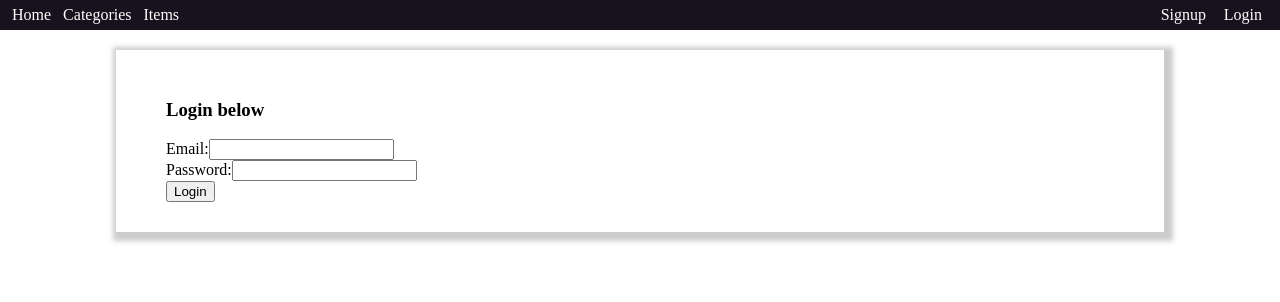
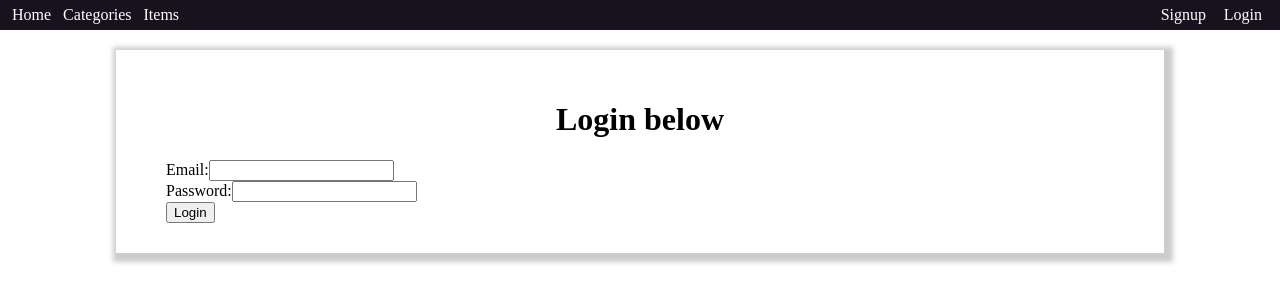
Before and after one commit to JKCodes/ecommerce-app, a React (Create React App) app: page /login in a window 1280 px wide. Shown: the top 302 px of the page. Built offline with nearby package versions, Linux system fonts and the light colour scheme; no server answers.

Commit message:
add styles for Login heading

```diff
--- a/src/views/Login/index.js
+++ b/src/views/Login/index.js
@@ -1,13 +1,20 @@
 import React, { Component } from 'react';
 
 import LoginForm from '../../containers/LoginForm';
+import { StyleSheet, css } from 'aphrodite';
+
+const styles = StyleSheet.create({
+  h1: {
+    textAlign: 'center'
+  }
+})
 
 class Login extends Component {
 
   render() {
     return (
       <div className="login">
-        <h3>Login below</h3>
+        <h1 className={css(styles.h1)}>Login below</h1>
         <LoginForm />
       </div>
     )
```
